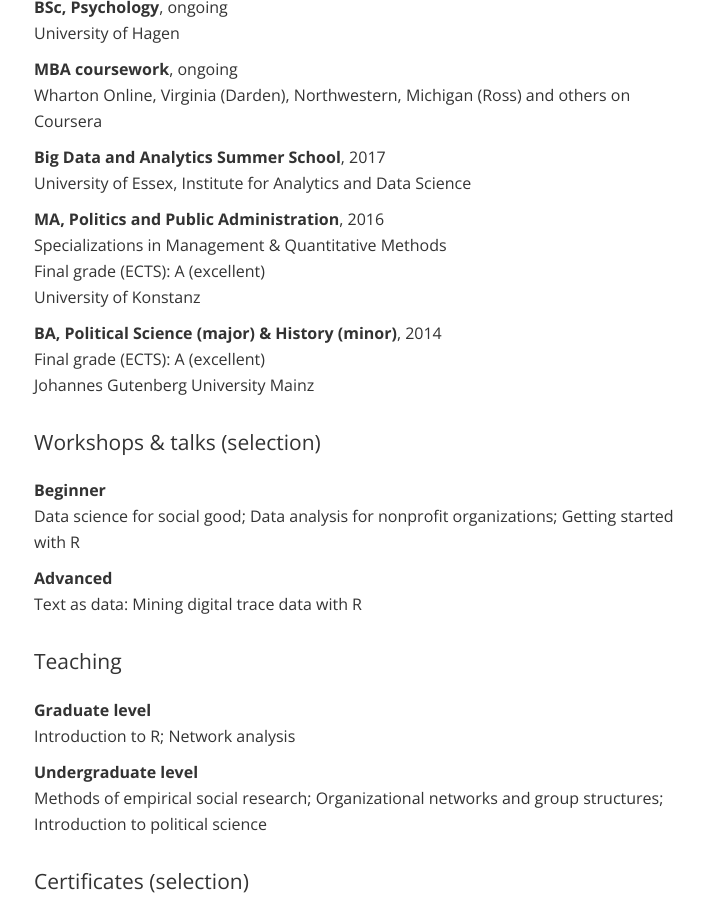
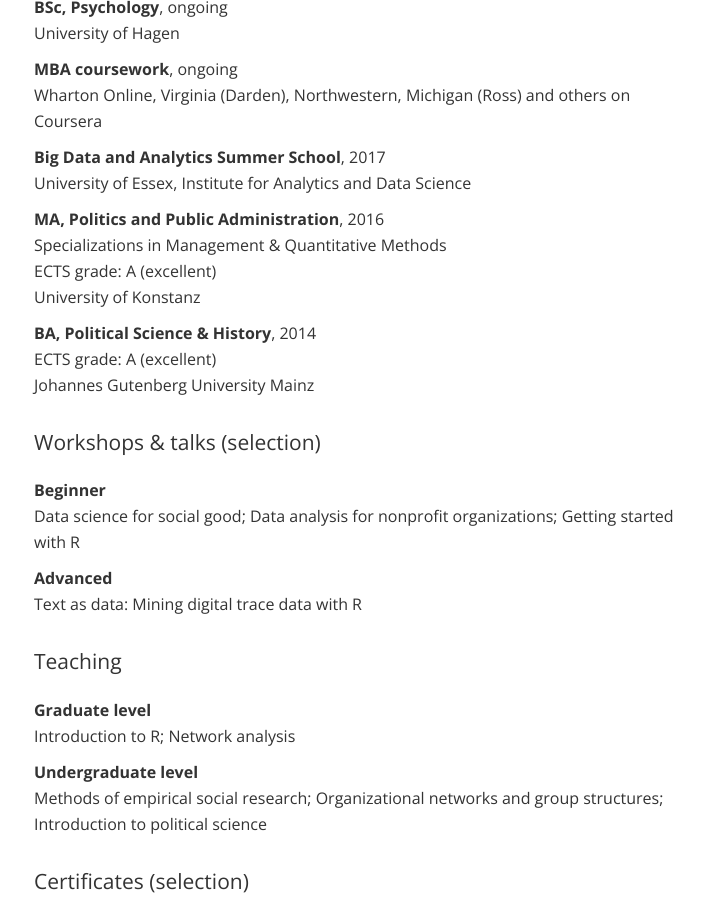
Before and after one commit to lhehnke/lhehnke.github.io, a Jekyll site: the page built from cv/index.html, in a window 1280 px wide and 900 px high, scrolled down 1289 px. Shown: the whole window, without its empty margins (282-986 px from the left). Built offline with Jekyll 4.4.1, drawn with Linux system fonts in a browser that asks for light colours; nearby versions of some CDN libraries.

Commit message:
Update CV

```diff
--- a/cv/index.html
+++ b/cv/index.html
@@ -76,11 +76,11 @@
 
     <p><strong>MA, Politics and Public Administration</strong>, 2016<br>
         Specializations in Management & Quantitative Methods<br>
-        Final grade (ECTS): A (excellent)<br>
+        ECTS grade: A (excellent)<br>
 				University of Konstanz</p>
 
-    <p style="margin-bottom:30px"><strong>BA, Political Science (major) & History (minor)</strong>, 2014<br>
-        Final grade (ECTS): A (excellent)<br>
+    <p style="margin-bottom:30px"><strong>BA, Political Science & History</strong>, 2014<br>
+        ECTS grade: A (excellent)<br>
 				Johannes Gutenberg University Mainz</p>
 
 
```
